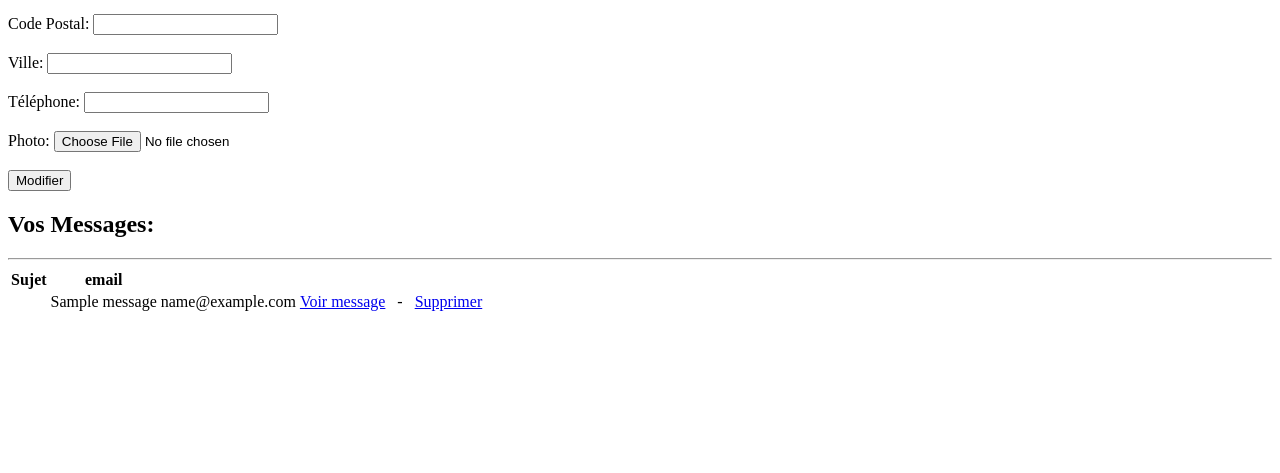
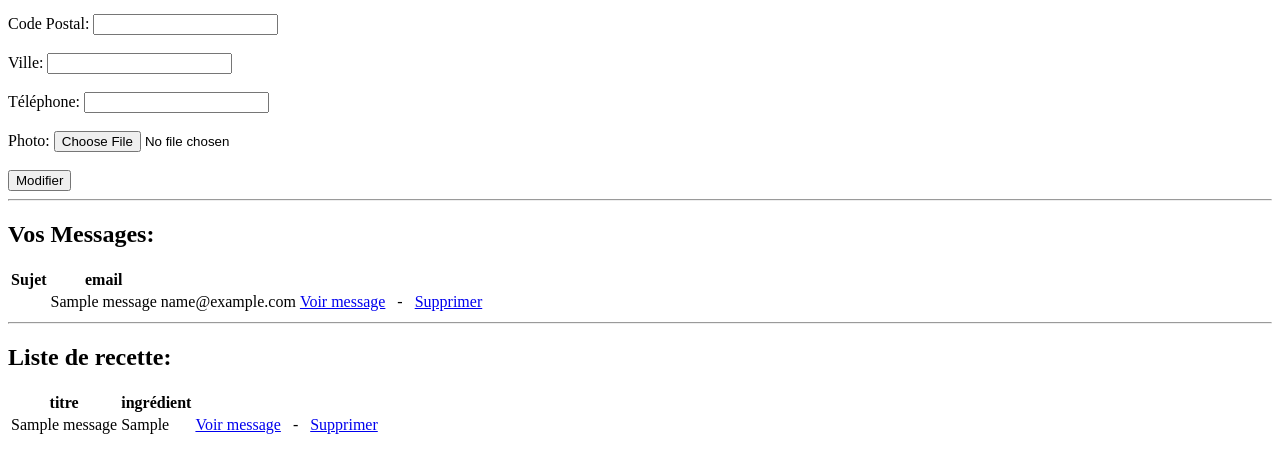
Before and after one commit to dprv1994/projectCpasbon, a PHP site: page /admin/index.php in a window 1280 px wide. Shown: the part 144-617 px from the top of the page. Run offline with PHP 8.4, Linux system fonts and the light colour scheme; tables that the repository leaves empty or names only in its code hold one stand-in row (values such as "Sample post"); data that the repository does not hold is empty.

Commit message:
indexxxxx

```diff
--- a/admin/index.php
+++ b/admin/index.php
@@ -53,12 +53,12 @@ if ($query->execute()) {
 	 		<input type="submit" value="Modifier">
 		</div>
 
+		<hr>
+
 		<div>
-
 			<h2>Vos Messages:</h2>
 
-			<hr>
-				<table class="table">
+							<table class="table">
 					<thead>
 						<tr>
 							<th>Sujet</th>
@@ -85,6 +85,37 @@ if ($query->execute()) {
 				</table>
 		</div>
 
+		<hr>
+
+		<div>
+			<h2>Liste de recette:</h2>
+
+						<table class="table">
+					<thead>
+						<tr>
+							<th>titre</th>
+							<th>ingrédient</th>
+
+						</tr>
+					</thead>
+
+					<tbody>
+						<?php foreach ($users as $user): ?>
+							<tr>
+								<td><?=$user['title']?></td>
+								<td><?=$user['ingredient']?></td>
+
+								<td>
+									<a  href="view_message.php?id=<?=$user['id'];?>" title="Voir le message">Voir message</a>
+									&nbsp; - &nbsp;
+									<a href="delete_message.php?id=<?=$user['id'];?>" title="Editer cet utilisateur">Supprimer</a>
+								</td>
+							</tr>
+						<?php endforeach; ?>
+					</tbody>
+				</table>
+		</div>
+
 
 
 
```
